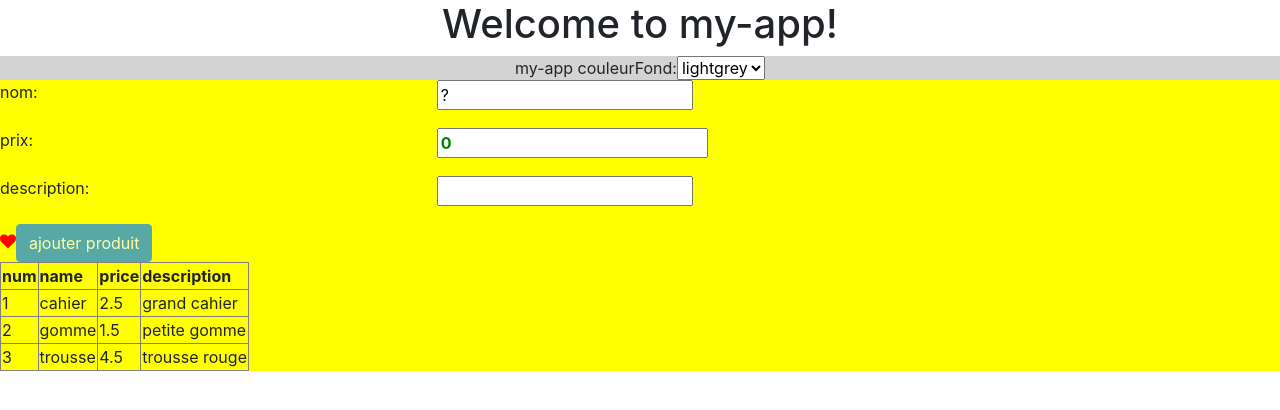
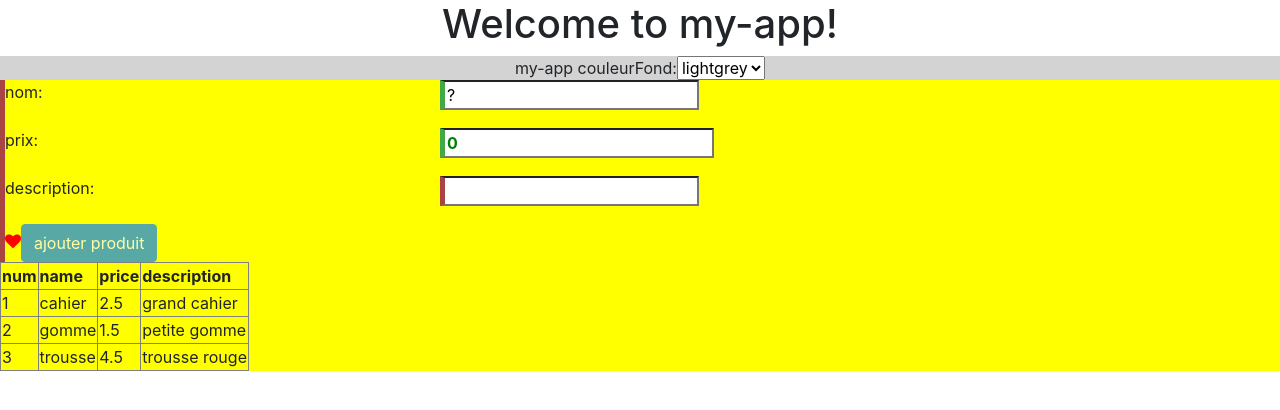
Before and after one commit to didier-tp/tp_ipssi, an Angular app in the folder tp_angular/my-app/: page / in a window 1280 px wide. Shown: the top 410 px of the page. Built offline with nearby package versions, Linux system fonts and the light colour scheme.

Commit message:
avec styles css ou scss

```diff
--- a/tp_angular/my-app/src/app/products/products.component.html
+++ b/tp_angular/my-app/src/app/products/products.component.html
@@ -3,13 +3,15 @@
     <div class="form-group row">
         <label for="nom" class="control-label col-sm-4">nom:</label>
        <div class="col-sm-8">
-           <input name="nom" [(ngModel)]="nouveauProduit.name" type='text' />
+           <input name="nom" required
+           [(ngModel)]="nouveauProduit.name" type='text' />
         </div>
     </div>
     <div class="form-group row">
             <label for="prix" class="control-label col-sm-4">prix:</label>
             <div class="col-sm-8">
-               <input name="prix" [(ngModel)]="nouveauProduit.price"
+               <input name="prix" required
+                     [(ngModel)]="nouveauProduit.price"
                     [class.positif]="nouveauProduit.price >=0"
                     [class.negatif]="nouveauProduit.price < 0" type='text' />
              </div>
--- a/tp_angular/my-app/src/app/products/products.component.scss
+++ b/tp_angular/my-app/src/app/products/products.component.scss
@@ -1,2 +1,11 @@
 .positif { color : green; font-weight : bold}
 .negatif { color : red; font-style : italic}
+
+.ng-valid[required] {
+    border-left: 5px solid #42A948; /* green */
+    }
+
+
+.ng-invalid {
+    border-left: 5px solid #a94442; /* red */
+    }
```
